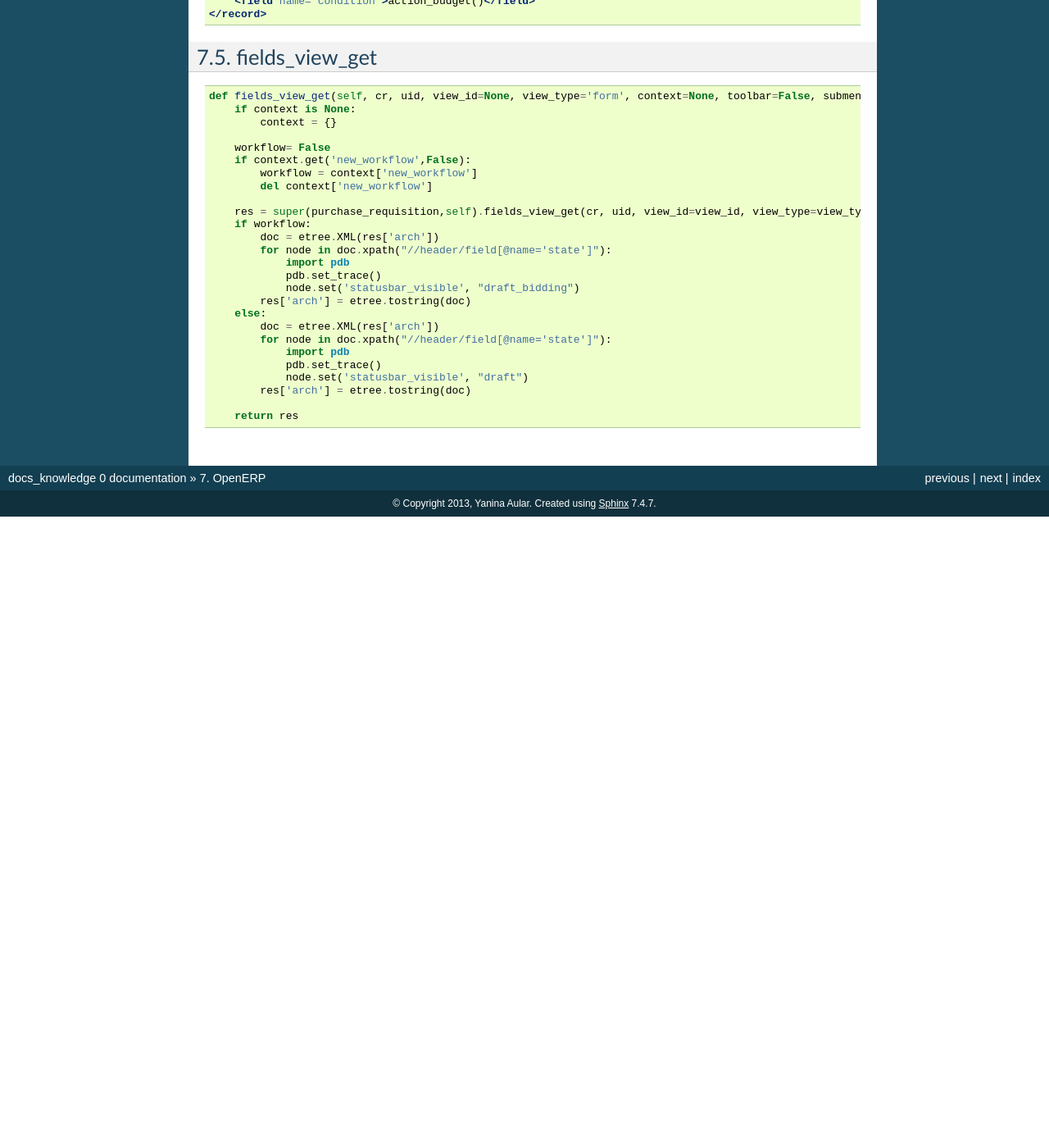
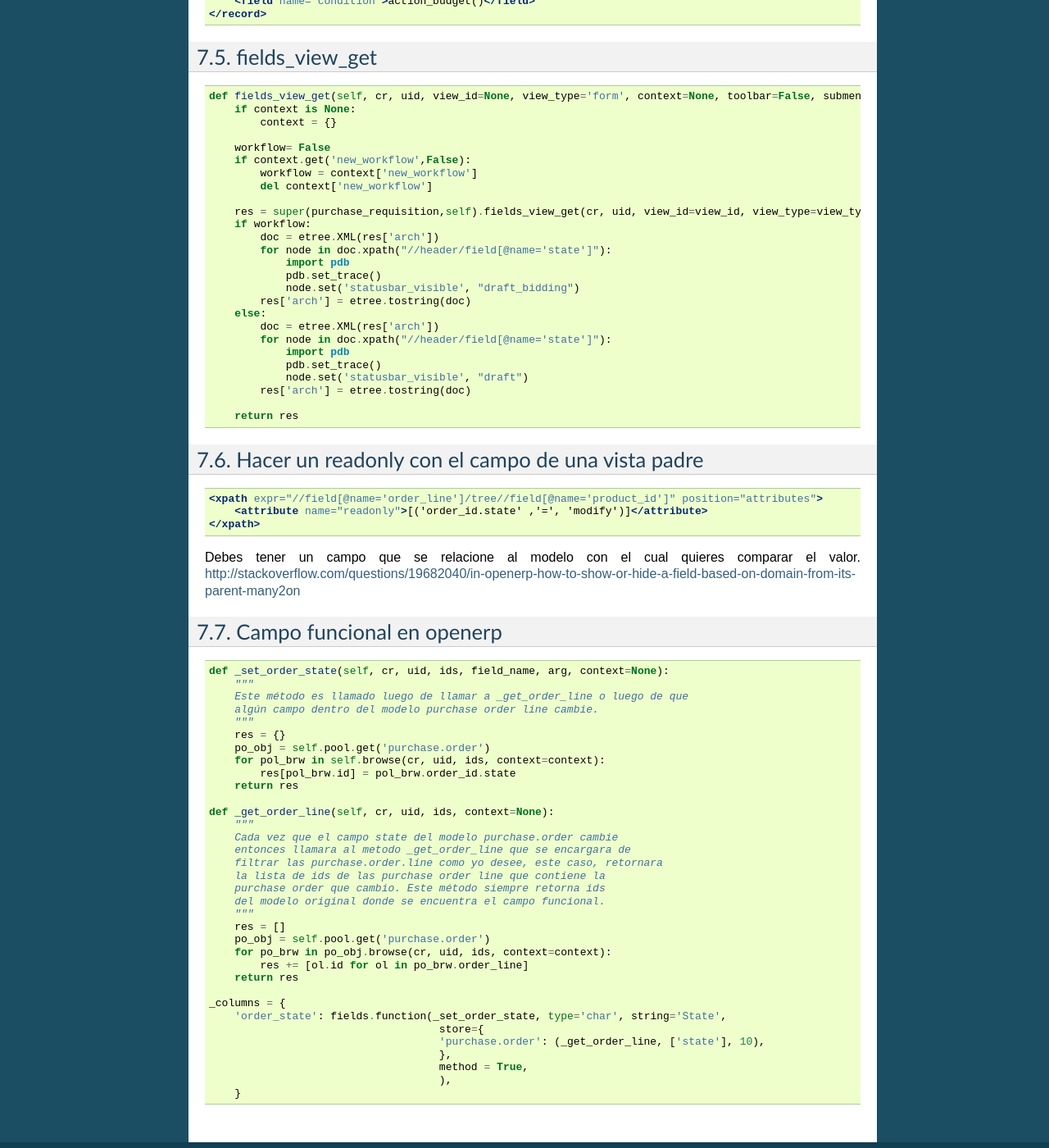
Before and after one commit to yaniaular/knowledge, a Sphinx documentation site: the page built from source/openerp.rst, in a window 1280 px wide and 1400 px high, scrolled down 1789 px. Shown: the whole window at 82% size. Built offline with Sphinx 7.4.7, drawn with Linux system fonts in a browser that asks for light colours; formulas are drawn with MathJax 3; pages that are not in the unit, such as notebooks, are missing from menus; before the commit the page ends 2419 px from its top, so only the background shows below that; some of the changed text lies outside the part shown.

Commit message:
[ADD] campo funcionales, vistas, guardar registro en vim, un rst para errores, mis actividades de mayo del 2013

```diff
--- a/source/openerp.rst
+++ b/source/openerp.rst
@@ -148,3 +148,56 @@ fields_view_get
             res['arch'] = etree.tostring(doc)
 
         return res
+
+Hacer un readonly con el campo de una vista padre
+-------------------------------------------------
+
+.. code-block :: xml
+
+    <xpath expr="//field[@name='order_line']/tree//field[@name='product_id']" position="attributes">
+        <attribute name="readonly">[('order_id.state' ,'=', 'modify')]</attribute>
+    </xpath>
+
+Debes tener un campo que se relacione al modelo con el cual quieres comparar el valor.
+http://stackoverflow.com/questions/19682040/in-openerp-how-to-show-or-hide-a-field-based-on-domain-from-its-parent-many2on
+
+Campo funcional en openerp
+--------------------------
+
+
+.. code-block :: python
+
+    def _set_order_state(self, cr, uid, ids, field_name, arg, context=None):
+        """
+        Este método es llamado luego de llamar a _get_order_line o luego de que
+        algún campo dentro del modelo purchase order line cambie.
+        """
+        res = {}
+        po_obj = self.pool.get('purchase.order')
+        for pol_brw in self.browse(cr, uid, ids, context=context):
+            res[pol_brw.id] = pol_brw.order_id.state
+        return res
+
+    def _get_order_line(self, cr, uid, ids, context=None):
+        """
+        Cada vez que el campo state del modelo purchase.order cambie
+        entonces llamara al metodo _get_order_line que se encargara de
+        filtrar las purchase.order.line como yo desee, este caso, retornara
+        la lista de ids de las purchase order line que contiene la
+        purchase order que cambio. Este método siempre retorna ids
+        del modelo original donde se encuentra el campo funcional.
+        """
+        res = []
+        po_obj = self.pool.get('purchase.order')
+        for po_brw in po_obj.browse(cr, uid, ids, context=context):
+            res += [ol.id for ol in po_brw.order_line]
+        return res
+
+    _columns = {
+        'order_state': fields.function(_set_order_state, type='char', string='State',
+                                        store={
+                                        'purchase.order': (_get_order_line, ['state'], 10),
+                                        },
+                                        method = True,
+                                        ),
+        }
--- a/source/vim.rst
+++ b/source/vim.rst
@@ -137,6 +137,9 @@ q + <Cualquier Letra>: Empieza a grabar las acciones que hagas en VIM.
 q: Terminas de grabar.
 @ + <La misma letra>: Repite todas las acciones grabadas en dicha letra.
 
+" + <Cualquier letra> + <Copia lo que quieras guardar>: GUarda en un registro algo
+" + <la misma letra> + p: pega lo que guardaste en ese registro
+
 ----------------
 Plugins para CSV
 ----------------
```
Also changed, not shown: source/error.rst (added, +16 -0 lines), source/mayo-2013.rst (added, +85 -0 lines).
